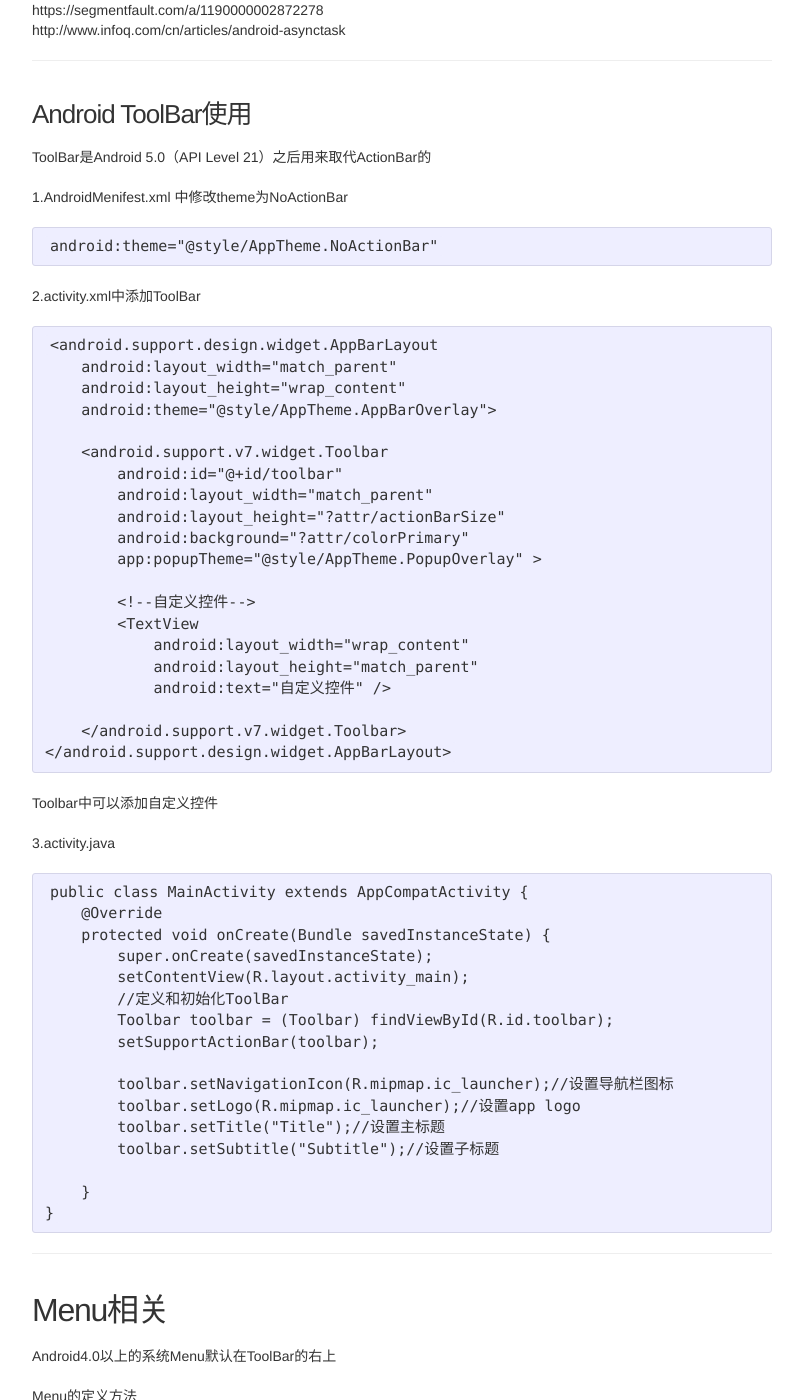
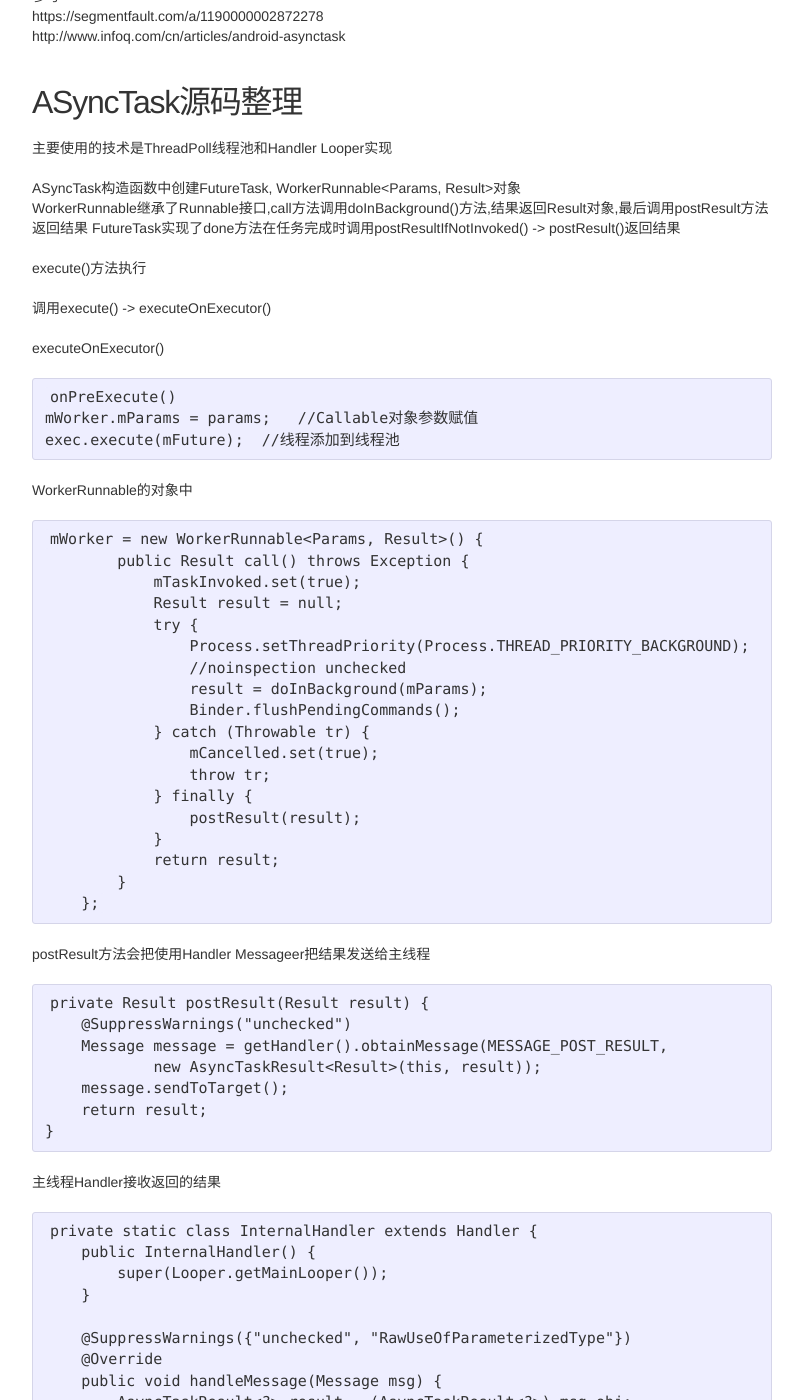
Before and after one commit to viator42/viator42.github.io, a Jekyll site: the page built from _posts/2014-4-4-android-note.markdown, in a window 1280 px wide and 1400 px high, scrolled down 28006 px. Shown: the whole window, without its empty margins (238-1041 px from the left). Built offline with Jekyll 4.4.1, drawn with Linux system fonts in a browser that asks for light colours; some of the changed text lies outside the part shown.

Commit message:
update post

```diff
--- a/_posts/2014-4-4-android-note.markdown
+++ b/_posts/2014-4-4-android-note.markdown
@@ -1112,7 +1112,7 @@ activity中实现
 
 --------
 
-### ASyncTask相关
+## ASyncTask相关
 
 一般声明在Activity类中作为内内部类.标注三个参数的类型
 第一个参数表示要执行的任务通常是网络的路径。第二个参数表示进度的刻度，第三个参数表示任务执行的结果。
@@ -1171,7 +1171,88 @@ ASyncTask的缺点: 后台线程只有一个,多个任务线性执行
 https://segmentfault.com/a/1190000002872278
 http://www.infoq.com/cn/articles/android-asynctask
 
-
+## ASyncTask源码整理
+
+主要使用的技术是ThreadPoll线程池和Handler Looper实现
+
+ASyncTask构造函数中创建FutureTask, WorkerRunnable<Params, Result>对象
+WorkerRunnable继承了Runnable接口,call方法调用doInBackground()方法,结果返回Result对象,最后调用postResult方法返回结果
+FutureTask实现了done方法在任务完成时调用postResultIfNotInvoked() -> postResult()返回结果
+
+execute()方法执行
+
+调用execute() -> executeOnExecutor()
+
+executeOnExecutor()
+
+    onPreExecute()
+    mWorker.mParams = params;   //Callable对象参数赋值
+    exec.execute(mFuture);  //线程添加到线程池
+
+WorkerRunnable的对象中
+
+    mWorker = new WorkerRunnable<Params, Result>() {
+            public Result call() throws Exception {
+                mTaskInvoked.set(true);
+                Result result = null;
+                try {
+                    Process.setThreadPriority(Process.THREAD_PRIORITY_BACKGROUND);
+                    //noinspection unchecked
+                    result = doInBackground(mParams);
+                    Binder.flushPendingCommands();
+                } catch (Throwable tr) {
+                    mCancelled.set(true);
+                    throw tr;
+                } finally {
+                    postResult(result);
+                }
+                return result;
+            }
+        };
+
+postResult方法会把使用Handler Messageer把结果发送给主线程
+
+    private Result postResult(Result result) {
+        @SuppressWarnings("unchecked")
+        Message message = getHandler().obtainMessage(MESSAGE_POST_RESULT,
+                new AsyncTaskResult<Result>(this, result));
+        message.sendToTarget();
+        return result;
+    }
+
+主线程Handler接收返回的结果
+
+    private static class InternalHandler extends Handler {
+        public InternalHandler() {
+            super(Looper.getMainLooper());
+        }
+
+        @SuppressWarnings({"unchecked", "RawUseOfParameterizedType"})
+        @Override
+        public void handleMessage(Message msg) {
+            AsyncTaskResult<?> result = (AsyncTaskResult<?>) msg.obj;
+            switch (msg.what) {
+                case MESSAGE_POST_RESULT:
+                    // There is only one result
+                    result.mTask.finish(result.mData[0]);
+                    break;
+                case MESSAGE_POST_PROGRESS:
+                    result.mTask.onProgressUpdate(result.mData);
+                    break;
+            }
+        }
+    }
+
+finish() -> onPostExecute()
+
+    private void finish(Result result) {
+        if (isCancelled()) {
+            onCancelled(result);
+        } else {
+            onPostExecute(result);
+        }
+        mStatus = Status.FINISHED;
+    }
 
 --------
 
```
